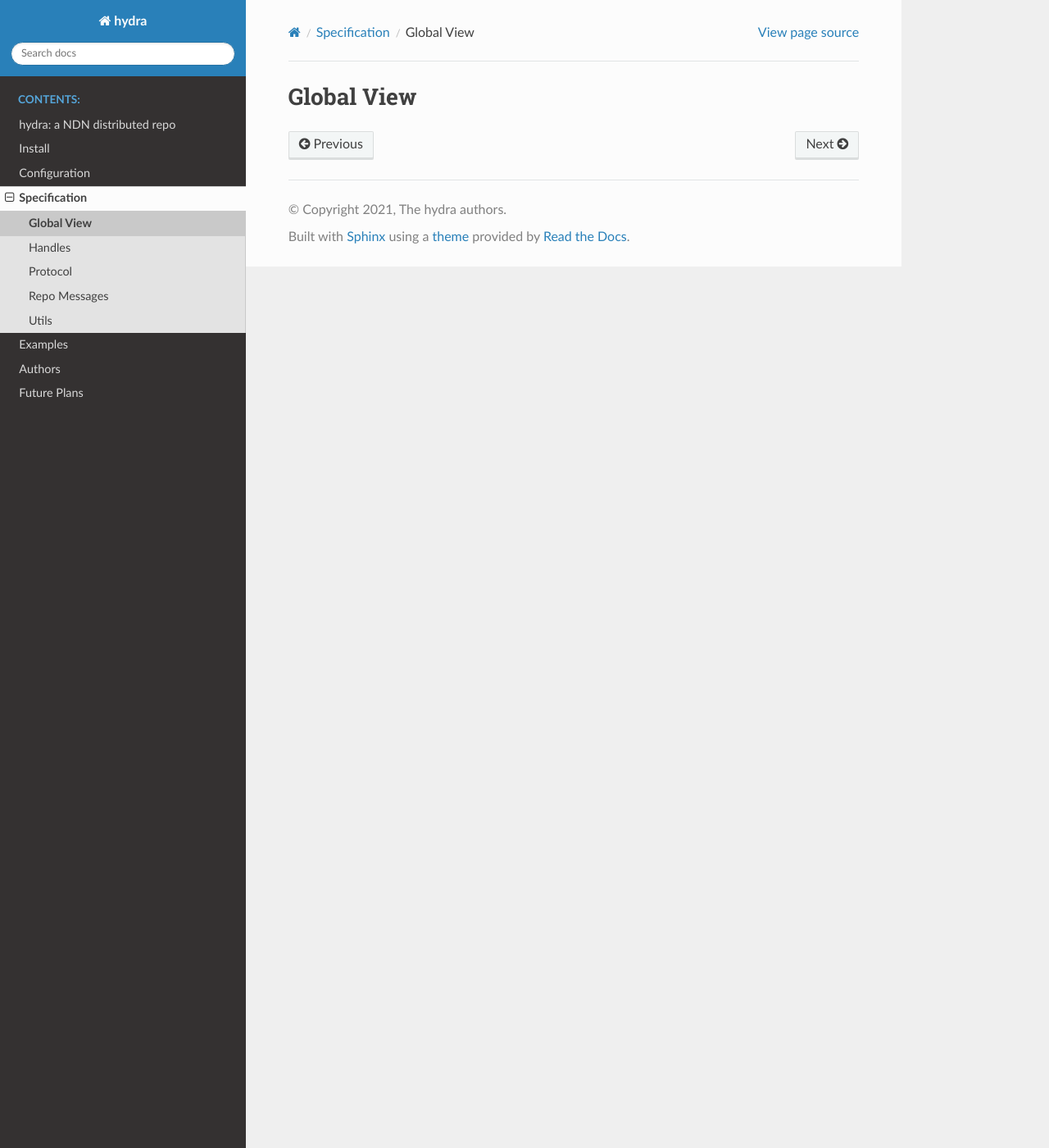
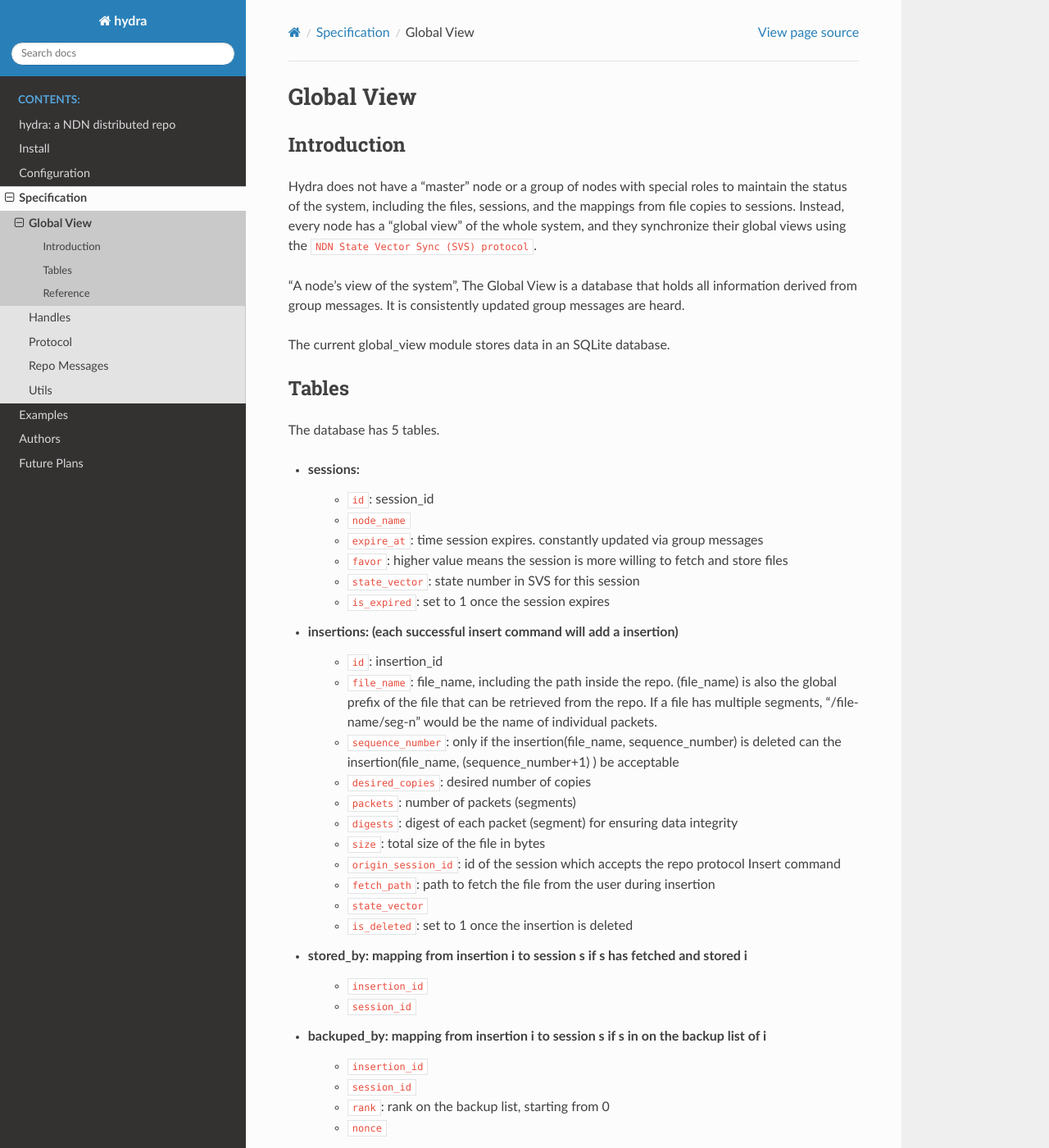
Before and after one commit to justincpresley/ndn-hydra, a Sphinx documentation site: the page built from docs/src/specification/global_view.rst, in a window 1280 px wide and 1400 px high. Shown: the whole window at 82% size. Built offline with Sphinx 7.4.7 and the Read the Docs theme 2.0.0, drawn with Linux system fonts in a browser that asks for light colours; pages that are not in the unit, such as notebooks, are missing from menus; some of the changed text lies outside the part shown.

Commit message:
Global View Page

```diff
--- a/docs/src/specification/global_view.rst
+++ b/docs/src/specification/global_view.rst
@@ -1,2 +1,78 @@
 Global View
 ===========
+
+Introduction
+------------
+
+Hydra does not have a “master” node or a group of nodes with special roles to maintain the status
+of the system, including the files, sessions, and the mappings from file copies to sessions.
+Instead, every node has a “global view” of the whole system, and they synchronize their global
+views using the ``NDN State Vector Sync (SVS) protocol``.
+
+"A node's view of the system", The Global View is a database that holds all information derived from
+group messages. It is consistently updated group messages are heard.
+
+The current global_view module stores data in an SQLite database.
+
+Tables
+------
+
+The database has 5 tables.
+
+* sessions:
+    * ``id``:          session_id
+    * ``node_name``
+    * ``expire_at``:    time session expires. constantly updated via group messages
+    * ``favor``:        higher value means the session is more willing to fetch and store files
+    * ``state_vector``: state number in SVS for this session
+    * ``is_expired``:   set to 1 once the session expires
+* insertions: (each successful insert command will add a insertion)
+    * ``id``: insertion_id
+    * ``file_name``: file_name, including the path inside the repo. (file_name) is also the global prefix of the file that can be retrieved from the repo. If a file has multiple segments, “/file-name/seg-n” would be the name of individual packets.
+    * ``sequence_number``: only if the insertion(file_name, sequence_number) is deleted can the insertion(file_name, (sequence_number+1) ) be acceptable
+    * ``desired_copies``:  desired number of copies
+    * ``packets``: number of packets (segments)
+    * ``digests``: digest of each packet (segment) for ensuring data integrity
+    * ``size``: total size of the file in bytes
+    * ``origin_session_id``: id of the session which accepts the repo protocol Insert command
+    * ``fetch_path``: path to fetch the file from the user during insertion
+    * ``state_vector``
+    * ``is_deleted``: set to 1 once the insertion is deleted
+* stored_by: mapping from insertion i to session s if s has fetched and stored i
+    * ``insertion_id``
+    * ``session_id``
+* backuped_by: mapping from insertion i to session s if s in on the backup list of i
+    * ``insertion_id``
+    * ``session_id``
+    * ``rank``: rank on the backup list, starting from 0
+    * ``nonce``
+* pending_stores: store relationship will be put here if the insertion has not been added due to SVS delay, once the insertion is added later, any pending_stores belong to it will be added to stored_by
+    * ``insertion_id``
+    * ``session_id``
+
+Reference
+---------
+
+The global_view module provides APIs including:
+
+.. code-block:: bash
+
+    * get_session(session_id: str)
+    * get_sessions(including_expired: bool)
+    * get_sessions_expired_by(timestamp: int)
+    * update_session(session_id, node_name: str, expire_at: int, favor: int, state_vector: int)
+    * expire_session(session_id)
+    * get_insertion(insertion_id)
+    * get_insertions(including_deleted: bool)
+    * get_insertion_by_file_name(file_name: str)
+    * get_underreplicated_insertions()
+    * get_backupable_insertions()
+    * add_insertion(insertion_id: str, file_name: str, sequence_number: int, size: int, origin_session_id: str, fetch_path: str, state_vector: int, digests: bytes, packets: int, desired_copies: int)
+    * delete_insertion(insertion_id: str)
+    * store_file(insertion_id: str, session_id: str)
+    * get_stored_bys(insertion_id: str)
+    * set_backups(insertion_id: str, backup_list: list[tuple[str, str]])
+    * add_backup(insertion_id: str, session_id: str, rank: int, nonce: str)
+    * get_backuped_bys(insertion_id: str)
+    * get_pending_stores(insertion_id: str)
+    * add_pending_store(insertion_id: str, session_id: str)
```
